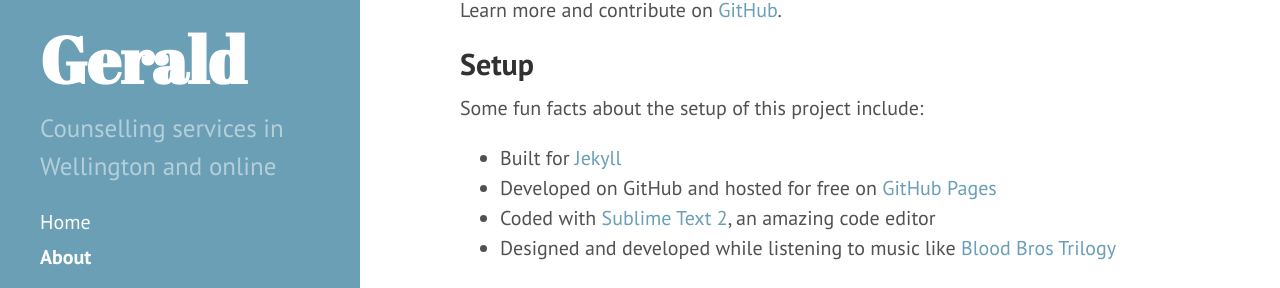
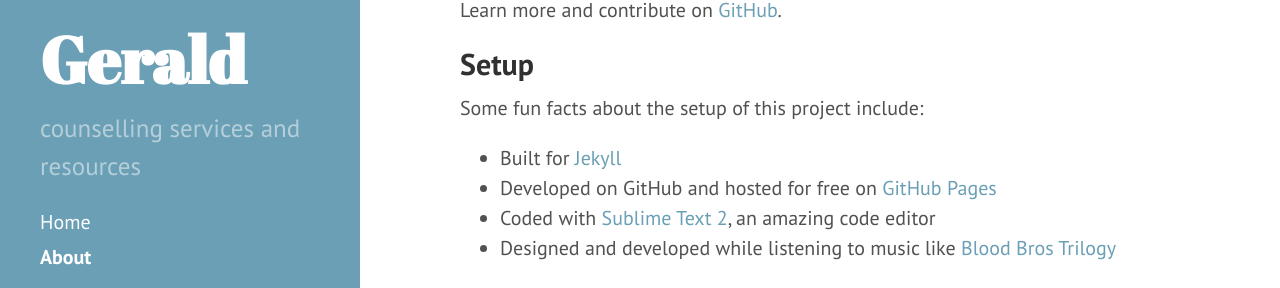
Before and after one commit to geraldnz/geraldnz.github.com, a Jekyll site: the page built from about.md, in a window 1280 px wide. Shown: the part 505-793 px from the top of the page. Built offline with Jekyll 4.4.1, drawn with Linux system fonts in a browser that asks for light colours; Markdown is read by kramdown in place of the engine named in the settings.

Commit message:
Update _config.yml

```diff
--- a/_config.yml
+++ b/_config.yml
@@ -9,7 +9,7 @@ relative_permalinks: true
 # Setup
 title:               Gerald
 tagline:             'counselling wellington resources'
-description:         'Counselling services in Wellington and online'
+description:         'counselling services and resources'
 url:                 http://gerald.nz
 baseurl:             /
 paginate:            5
```
